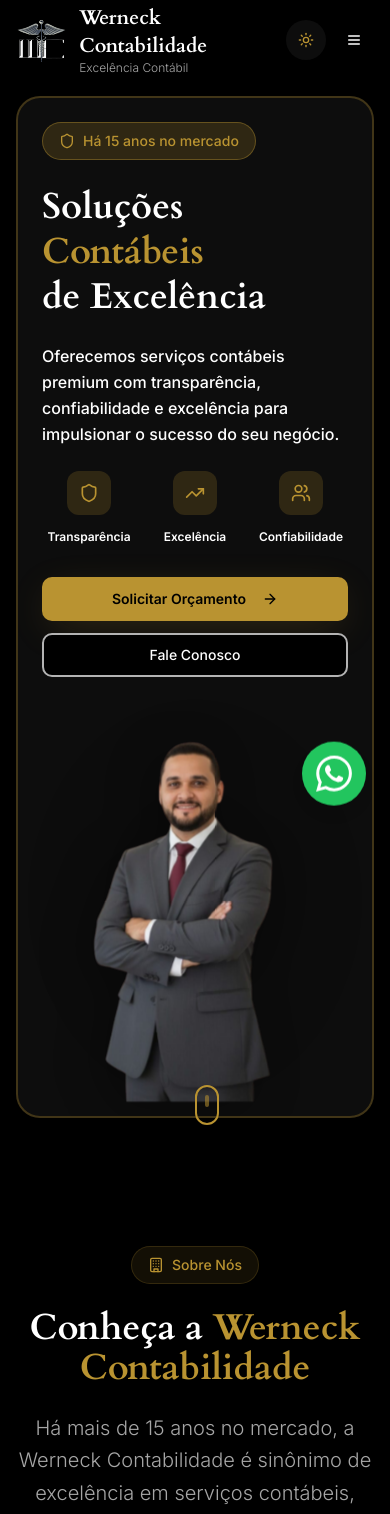
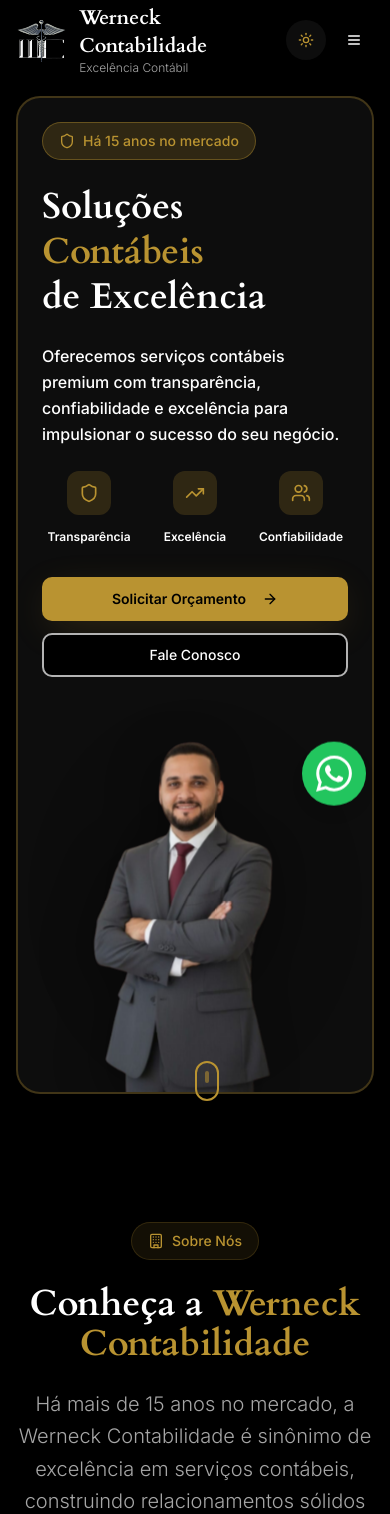
Before and after one commit to Carlos-Golldrine/gold-ledger-elegance-46849, a React (Vite) app: page / in a window 390 px wide. Shown: the top 1514 px of the page. Built offline with nearby package versions, Linux system fonts and the light colour scheme.

Commit message:
Revert hero section changes

```diff
--- a/src/components/Hero.tsx
+++ b/src/components/Hero.tsx
@@ -9,7 +9,7 @@ const Hero = () => {
       <div className="container mx-auto px-4 pt-24 pb-12 lg:py-20">
         {/* Hero Card Container */}
         <div className="relative bg-card rounded-3xl border-2 border-luxury-gold/30 shadow-elegant overflow-hidden">
-          <div className="grid lg:grid-cols-2 gap-8 lg:gap-12 items-center p-6 sm:p-8 lg:p-12 relative">
+          <div className="grid lg:grid-cols-2 gap-8 lg:gap-12 items-center p-6 pb-0 sm:p-8 sm:pb-0 lg:p-12 relative">
           {/* Hero Content */}
           <div className="animate-fade-in">
             <div className="inline-flex items-center px-4 py-2 bg-luxury-gold/20 border border-luxury-gold/40 rounded-full mb-6">
@@ -75,9 +75,9 @@ const Hero = () => {
           </div>
 
           {/* Professional Image with 3D Effect */}
-          <div className="relative lg:absolute lg:right-0 lg:top-0 lg:bottom-0 lg:w-1/2 flex items-end lg:items-center justify-center mt-0 lg:mt-0">
+          <div className="relative lg:absolute lg:right-0 lg:top-0 lg:bottom-0 lg:w-1/2 flex items-end lg:items-center justify-center">
             {/* Image Container */}
-            <div className="relative w-full h-full flex items-center justify-center"
+            <div className="relative w-full h-full flex items-end lg:items-center justify-center"
                  style={{
                    perspective: '1000px',
                    transformStyle: 'preserve-3d'
```
